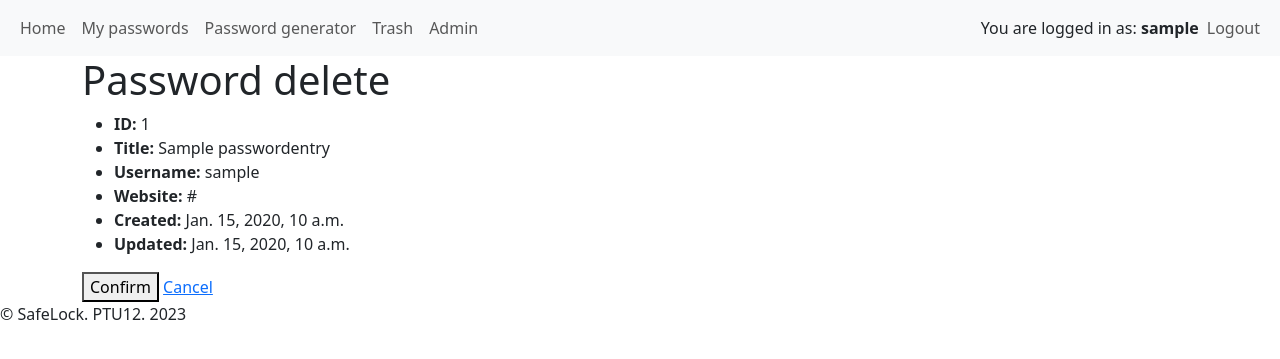
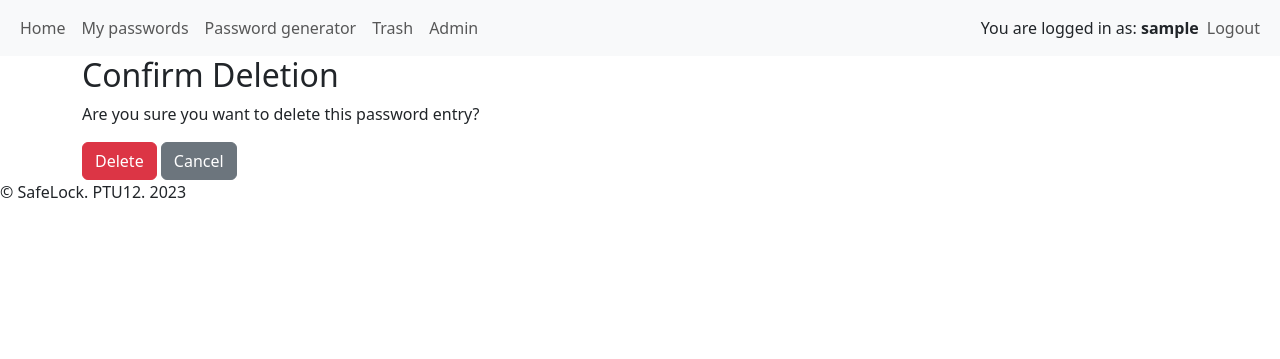
Before and after one commit to bro256/safelock, a Django app: page /password_entry/delete/1/ in a window 1280 px wide. Shown: the top 359 px of the page. Run offline with Django 3.2, Linux system fonts and the light colour scheme; a user stored in the database is signed in; tables that the repository leaves empty hold one stand-in row (values such as "Sample post"); some libraries are stand-ins or nearby versions.

Commit message:
Delete entry and empty trash confirmation unified

```diff
--- a/safelock/secret_manager/templates/secret_manager/password_entry_delete.html
+++ b/safelock/secret_manager/templates/secret_manager/password_entry_delete.html
@@ -1,20 +1,11 @@
 {% extends 'base.html' %}
 {% block title %} {{ block.super }} {% endblock title %}
 {% block content %}
-    <div class="row">
-        <h1>Password delete</h1>
-    </div>
-    <ul>
-        <li><strong>ID:</strong> {{ object.id }}</li>
-        <li><strong>Title:</strong> {{ object.title }}</li>
-        <li><strong>Username:</strong> {{ object.username }}</li>
-        <li><strong>Website:</strong> {{ object.website }}</li>
-        <li><strong>Created:</strong> {{ object.created_at }}</li>
-        <li><strong>Updated:</strong> {{ object.updated_at }}</li>
-    </ul>
-    <form action="{{ request.path }}" method="post">
+    <h2>Confirm Deletion</h2>
+    <p>Are you sure you want to delete this password entry?</p>
+    <form method="post">
         {% csrf_token %}
-        <button type="submit">Confirm</button>
-        <a href="{% url 'password_entry_list' %}">Cancel</a>
+        <button type="submit" class="btn btn-danger">Delete</button>
+        <a href="{% url 'password_entry_list' %}" class="btn btn-secondary">Cancel</a>
     </form>
 {% endblock %}
--- a/safelock/secret_manager/urls.py
+++ b/safelock/secret_manager/urls.py
@@ -7,7 +7,7 @@ urlpatterns = [
     path('', views.index, name='index'),
     path('passwords/', views.PasswordEntryListView.as_view(), name='password_entry_list'),
     path('passwords/trash/', views.PasswordEntryListTrashView.as_view(), name='password_entry_list_trash'),
-    path('passwords/delete/', views.PasswordEntriesDelete.as_view(), name='password_entries_delete'),
+    path('password_entries/delete/', views.PasswordEntriesDelete.as_view(), name='password_entries_delete'),
     path('password_entry/create/', views.PasswordEntryCreateView.as_view(), name='password_entry_create'),
     path('password_entry/<int:pk>/', views.PasswordEntryDetailView.as_view(), name='password_entry_detail'),
     path('password_entry/update/<int:pk>/', views.PasswordEntryUpdateView.as_view(), name='password_entry_update'),
--- a/safelock/secret_manager/views.py
+++ b/safelock/secret_manager/views.py
@@ -9,7 +9,7 @@ from django.shortcuts import redirect, render, get_object_or_404, redirect
 from django.urls import reverse, reverse_lazy
 from django.utils.translation import gettext_lazy as _
 from django.views import generic, View
-from django.views.generic.edit import UpdateView
+from django.views.generic.edit import UpdateView, DeleteView
 from typing import Any, Dict
 
 # from cryptography.hazmat.backends import default_backend
@@ -372,11 +372,7 @@ class PasswordEntryUpdateView(UserPassesTestMixin, UpdateView):
         return obj.owner == self.request.user
 
 
-class PasswordEntryDeleteView(
-    LoginRequiredMixin,
-    UserPassesTestMixin,
-    generic.DeleteView
-):
+class PasswordEntryDeleteView(LoginRequiredMixin, UserPassesTestMixin, DeleteView):
     model = PasswordEntry
     template_name = 'secret_manager/password_entry_delete.html'
     success_url = reverse_lazy('password_entry_list_trash')
@@ -385,12 +381,14 @@ class PasswordEntryDeleteView(
         messages.success(self.request, _('Password entry deleted successfully!'))
         return super().form_valid(form)
 
-    def test_func(self) -> bool | None:
-        obj = self.get_object()
-        return obj.owner == self.request.user
+    def test_func(self):
+        return self.request.user == self.get_object().owner
 
 
 class PasswordEntriesDelete(View):
+    def get(self, request):
+        return render(request, 'secret_manager/password_entries_delete.html')
+
     def post(self, request):
         user = request.user
         PasswordEntry.objects.filter(owner=user, is_in_trash=True).delete()
```
Also changed, not shown: safelock/secret_manager/templates/secret_manager/password_entries_delete.html (added, +11 -0 lines), safelock/secret_manager/templates/secret_manager/password_entry_list_trash.html (+3 -5 lines).
